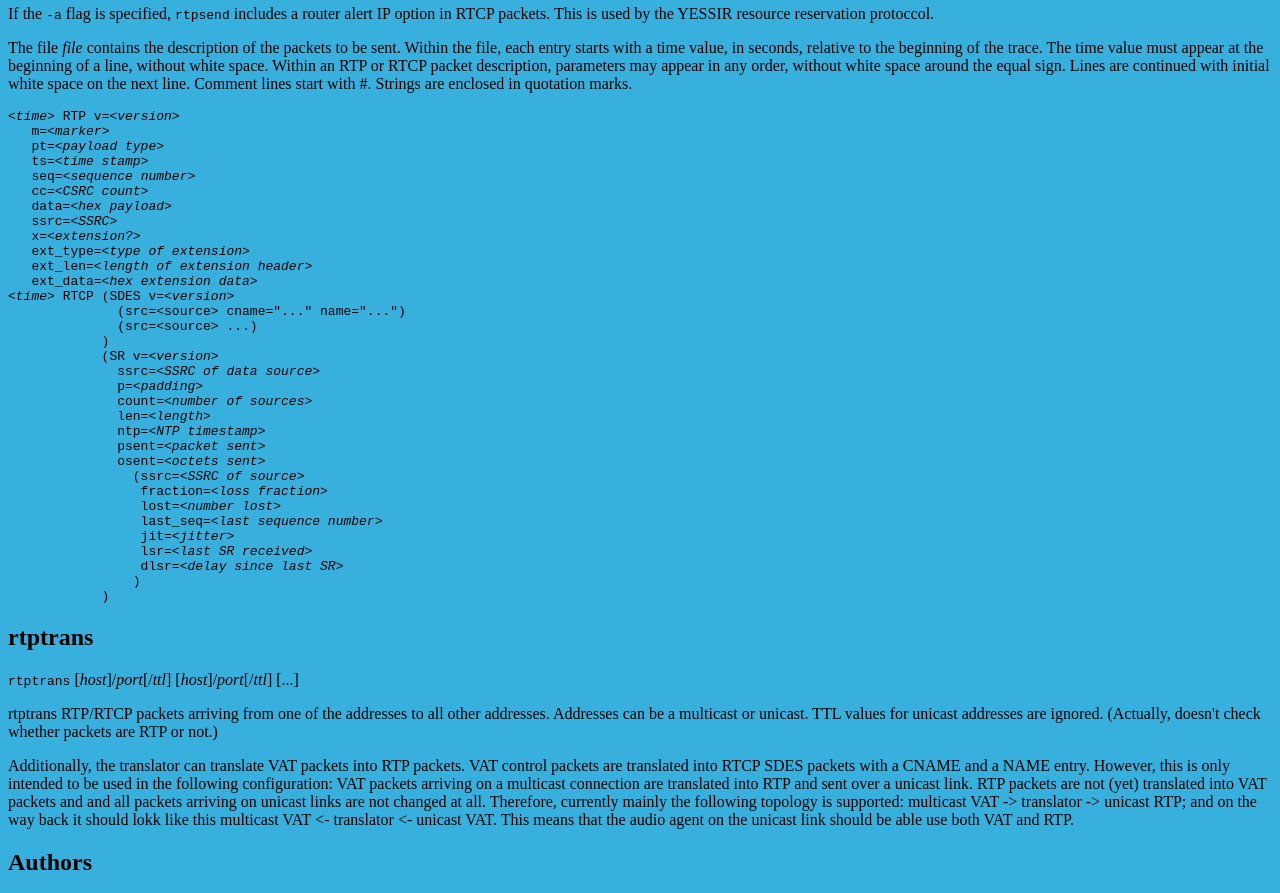
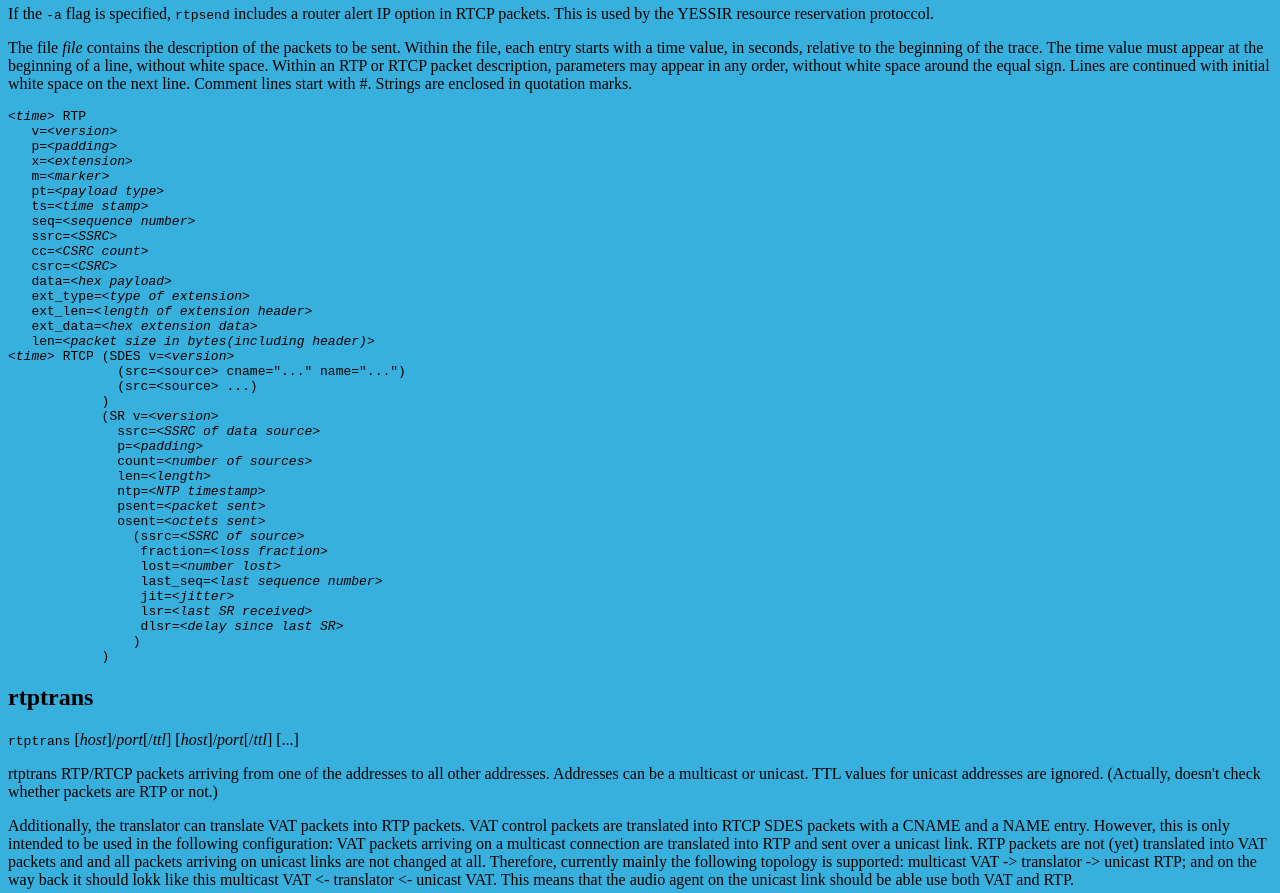
Before and after one commit to irtlab/rtptools, a plain HTML site: page rtptools.html in a window 1280 px wide. Shown: the part 2600-3493 px from the top of the page. Drawn offline with Linux system fonts and the light colour scheme.

Commit message:
rtpsend documentation updated. [hgs]

```diff
--- a/rtptools.html
+++ b/rtptools.html
@@ -293,18 +293,22 @@
 enclosed in quotation marks.
 
 <pre>
-&lt;<var>time</var>> RTP v=&lt;<var>version</var>>
+&lt;<var>time</var>> RTP
+   v=&lt;<var>version</var>>
+   p=&lt;<var>padding</var>>
+   x=&lt;<var>extension</var>>
    m=&lt;<var>marker</var>>
    pt=&lt;<var>payload type</var>>
    ts=&lt;<var>time stamp</var>>
    seq=&lt;<var>sequence number</var>>
+   ssrc=&lt;<var>SSRC</var>>
    cc=&lt;<var>CSRC count</var>>
+   csrc=&lt;<var>CSRC</var>>
    data=&lt;<var>hex payload</var>>
-   ssrc=&lt;<var>SSRC</var>>
-   x=&lt;<var>extension?</var>>
    ext_type=&lt;<var>type of extension</var>>
    ext_len=&lt;<var>length of extension header</var>>
    ext_data=&lt;<var>hex extension data</var>>
+   len=&lt;<var>packet size in bytes(including header)</var>>
 &lt;<var>time</var>> RTCP (SDES v=&lt;<var>version</var>>
               (src=&lt;source> cname="..." name="...")
               (src=&lt;source> ...)
```
